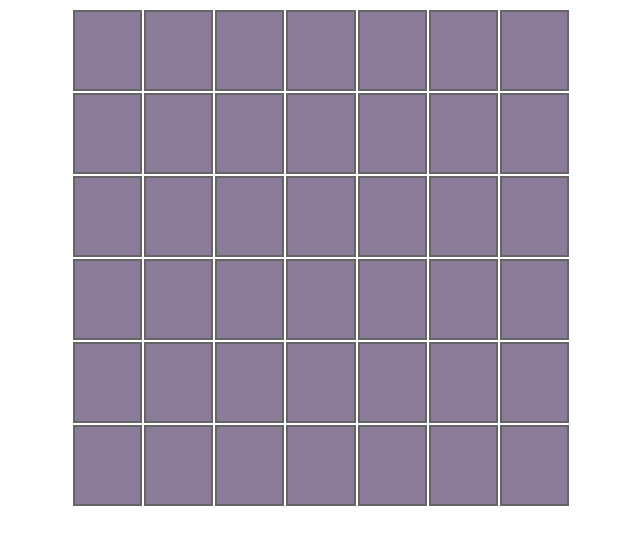
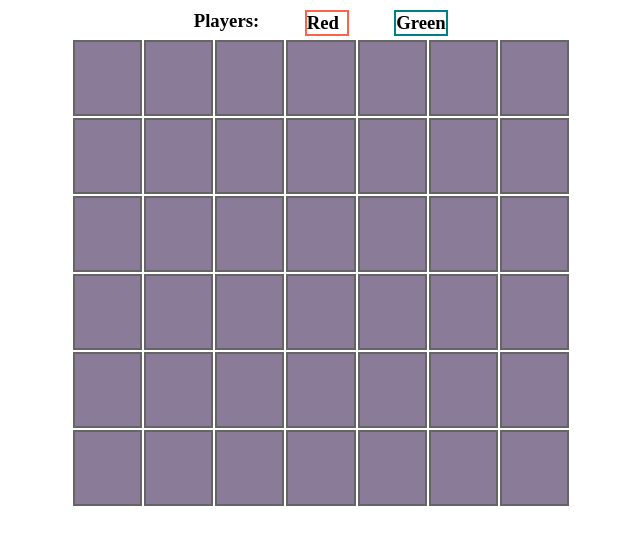
Before and after one commit to sulerita/connect_four_game, a plain HTML site: page index.html in a window 1280 px wide. Shown: the whole page, without its empty margins (319-959 px from the left). Drawn offline with Linux system fonts and the light colour scheme.

Commit message:
Basic Logic

```diff
--- a/css/style.css
+++ b/css/style.css
@@ -1,5 +1,6 @@
 .container{
     display: flex;
+    flex-direction: column;
     margin: auto;
     width: 500px;
     height: 500px;
@@ -11,3 +12,23 @@
    background-color: rgb(62, 37, 85);
    opacity:0.6;
 }
+#red{
+    display: block;
+    border: 2px solid tomato;
+    height: auto;
+    width:40px;
+}
+#green{
+    display: block;
+    border: 2px solid teal;
+    height:auto;
+    width:50px;
+
+}
+#players{
+    display:flex;
+    flex-direction: row;
+    margin:auto;
+    justify-content: space-around;
+    width:300px;
+}
--- a/index.html
+++ b/index.html
@@ -10,60 +10,64 @@
 </head>
 <body>
     <div class="container">
+        <h3 id="players"> Players:
+            <span id="red">Red</span>
+            <span id="green">Green</span>
+        </h3>
     <table>
         <tr id="row1">
-            <td class="box col1" id="col11" onmouseout="leaveCol('col1')" onmouseover="selCol('col1')"></td>
-            <td class="box col2" id="col21" onmouseout="leaveCol('col2')" onmouseover="selCol('col2')"></td>
-            <td class="box col3" id="col31" onmouseout="leaveCol('col3')" onmouseover="selCol('col3')"></td>
-            <td class="box col4" id="col41" onmouseout="leaveCol('col4')" onmouseover="selCol('col4')"></td>
-            <td class="box col5" id="col51" onmouseout="leaveCol('col5')" onmouseover="selCol('col5')"></td>
-            <td class="box col6" id="col61" onmouseout="leaveCol('col6')" onmouseover="selCol('col6')"></td>
-            <td class="box col7" id="col71" onmouseout="leaveCol('col7')" onmouseover="selCol('col7')"></td>
+            <td class="box col1" id="col11" onmouseout="leaveCol('col1')" onmouseover="selCol('col1')" ondblclick="boardDblClick('col1')"></td>
+            <td class="box col2" id="col21" onmouseout="leaveCol('col2')" onmouseover="selCol('col2')" ondblclick="boardDblClick('col2')"></td>
+            <td class="box col3" id="col31" onmouseout="leaveCol('col3')" onmouseover="selCol('col3')" ondblclick="boardDblClick('col3')"></td>
+            <td class="box col4" id="col41" onmouseout="leaveCol('col4')" onmouseover="selCol('col4')" ondblclick="boardDblClick('col4')"></td>
+            <td class="box col5" id="col51" onmouseout="leaveCol('col5')" onmouseover="selCol('col5')" ondblclick="boardDblClick('col5')"></td>
+            <td class="box col6" id="col61" onmouseout="leaveCol('col6')" onmouseover="selCol('col6')" ondblclick="boardDblClick('col6')"></td>
+            <td class="box col7" id="col71" onmouseout="leaveCol('col7')" onmouseover="selCol('col7')" ondblclick="boardDblClick('col7')"></td>
         </tr>
         <tr id ="row2">
-            <td class="box col1" id="col12" onmouseout="leaveCol('col1')" onmouseover="selCol('col1')"></td>
-            <td class="box col2" id="col22" onmouseout="leaveCol('col2')" onmouseover="selCol('col2')"></td>
-            <td class="box col3" id="col32" onmouseout="leaveCol('col3')" onmouseover="selCol('col3')"></td>
-            <td class="box col4" id="col42" onmouseout="leaveCol('col4')" onmouseover="selCol('col4')"></td>
-            <td class="box col5" id="col52" onmouseout="leaveCol('col5')" onmouseover="selCol('col5')"></td>
-            <td class="box col6" id="col62" onmouseout="leaveCol('col6')" onmouseover="selCol('col6')"></td>
-            <td class="box col7" id="col72" onmouseout="leaveCol('col7')" onmouseover="selCol('col7')"></td>
+            <td class="box col1" id="col12" onmouseout="leaveCol('col1')" onmouseover="selCol('col1')" ondblclick="boardDblClick('col1')"></td>
+            <td class="box col2" id="col22" onmouseout="leaveCol('col2')" onmouseover="selCol('col2')" ondblclick="boardDblClick('col2')"></td>
+            <td class="box col3" id="col32" onmouseout="leaveCol('col3')" onmouseover="selCol('col3')" ondblclick="boardDblClick('col3')"></td>
+            <td class="box col4" id="col42" onmouseout="leaveCol('col4')" onmouseover="selCol('col4')" ondblclick="boardDblClick('col4')"></td>
+            <td class="box col5" id="col52" onmouseout="leaveCol('col5')" onmouseover="selCol('col5')" ondblclick="boardDblClick('col5')"></td>
+            <td class="box col6" id="col62" onmouseout="leaveCol('col6')" onmouseover="selCol('col6')" ondblclick="boardDblClick('col6')"></td>
+            <td class="box col7" id="col72" onmouseout="leaveCol('col7')" onmouseover="selCol('col7')" ondblclick="boardDblClick('col7')"></td>
         </tr>
         <tr id="row3">
-            <td class="box col1" id="col13" onmouseout="leaveCol('col1')" onmouseover="selCol('col1')"></td>
-            <td class="box col2" id="col23" onmouseout="leaveCol('col2')" onmouseover="selCol('col2')"></td>
-            <td class="box col3" id="col33" onmouseout="leaveCol('col3')" onmouseover="selCol('col3')"></td>
-            <td class="box col4" id="col43" onmouseout="leaveCol('col4')" onmouseover="selCol('col4')"></td>
-            <td class="box col5" id="col53" onmouseout="leaveCol('col5')" onmouseover="selCol('col5')"></td>
-            <td class="box col6" id="col63" onmouseout="leaveCol('col6')" onmouseover="selCol('col6')"></td>
-            <td class="box col7" id="col73" onmouseout="leaveCol('col7')" onmouseover="selCol('col7')"></td>
+            <td class="box col1" id="col13" onmouseout="leaveCol('col1')" onmouseover="selCol('col1')" ondblclick="boardDblClick('col1')"></td>
+            <td class="box col2" id="col23" onmouseout="leaveCol('col2')" onmouseover="selCol('col2')" ondblclick="boardDblClick('col2')"></td>
+            <td class="box col3" id="col33" onmouseout="leaveCol('col3')" onmouseover="selCol('col3')" ondblclick="boardDblClick('col3')"></td>
+            <td class="box col4" id="col43" onmouseout="leaveCol('col4')" onmouseover="selCol('col4')" ondblclick="boardDblClick('col4')"></td>
+            <td class="box col5" id="col53" onmouseout="leaveCol('col5')" onmouseover="selCol('col5')" ondblclick="boardDblClick('col5')"></td>
+            <td class="box col6" id="col63" onmouseout="leaveCol('col6')" onmouseover="selCol('col6')" ondblclick="boardDblClick('col6')"></td>
+            <td class="box col7" id="col73" onmouseout="leaveCol('col7')" onmouseover="selCol('col7')" ondblclick="boardDblClick('col7')"></td>
         </tr>
         <tr id="row4">
-            <td class="box col1" id="col14" onmouseout="leaveCol('col1')" onmouseover="selCol('col1')"></td>
-            <td class="box col2" id="col24" onmouseout="leaveCol('col2')" onmouseover="selCol('col2')"></td>
-            <td class="box col3" id="col34" onmouseout="leaveCol('col3')" onmouseover="selCol('col3')"></td>
-            <td class="box col4" id="col44" onmouseout="leaveCol('col4')" onmouseover="selCol('col4')"></td>
-            <td class="box col5" id="col54" onmouseout="leaveCol('col5')" onmouseover="selCol('col5')"></td>
-            <td class="box col6" id="col64" onmouseout="leaveCol('col6')" onmouseover="selCol('col6')"></td>
-            <td class="box col7" id="col74" onmouseout="leaveCol('col7')" onmouseover="selCol('col7')"></td>
+            <td class="box col1" id="col14" onmouseout="leaveCol('col1')" onmouseover="selCol('col1')" ondblclick="boardDblClick('col1')"></td>
+            <td class="box col2" id="col24" onmouseout="leaveCol('col2')" onmouseover="selCol('col2')" ondblclick="boardDblClick('col2')"></td>
+            <td class="box col3" id="col34" onmouseout="leaveCol('col3')" onmouseover="selCol('col3')" ondblclick="boardDblClick('col3')"></td>
+            <td class="box col4" id="col44" onmouseout="leaveCol('col4')" onmouseover="selCol('col4')" ondblclick="boardDblClick('col4')"></td>
+            <td class="box col5" id="col54" onmouseout="leaveCol('col5')" onmouseover="selCol('col5')" ondblclick="boardDblClick('col5')"></td>
+            <td class="box col6" id="col64" onmouseout="leaveCol('col6')" onmouseover="selCol('col6')" ondblclick="boardDblClick('col6')"></td>
+            <td class="box col7" id="col74" onmouseout="leaveCol('col7')" onmouseover="selCol('col7')" ondblclick="boardDblClick('col7')"></td>
         </tr>
         <tr id="row5">
-            <td class="box col1" id="col15" onmouseout="leaveCol('col1')" onmouseover="selCol('col1')"></td>
-            <td class="box col2" id="col25" onmouseout="leaveCol('col2')" onmouseover="selCol('col2')"></td>
-            <td class="box col3" id="col35" onmouseout="leaveCol('col3')" onmouseover="selCol('col3')"></td>
-            <td class="box col4" id="col45" onmouseout="leaveCol('col4')" onmouseover="selCol('col4')"></td>
-            <td class="box col5" id="col55" onmouseout="leaveCol('col5')" onmouseover="selCol('col5')"></td>
-            <td class="box col6" id="col65" onmouseout="leaveCol('col6')" onmouseover="selCol('col6')"></td>
-            <td class="box col7" id="col75" onmouseout="leaveCol('col7')" onmouseover="selCol('col7')"></td>
+            <td class="box col1" id="col15" onmouseout="leaveCol('col1')" onmouseover="selCol('col1')" ondblclick="boardDblClick('col1')"></td>
+            <td class="box col2" id="col25" onmouseout="leaveCol('col2')" onmouseover="selCol('col2')" ondblclick="boardDblClick('col2')"></td>
+            <td class="box col3" id="col35" onmouseout="leaveCol('col3')" onmouseover="selCol('col3')" ondblclick="boardDblClick('col3')"></td>
+            <td class="box col4" id="col45" onmouseout="leaveCol('col4')" onmouseover="selCol('col4')" ondblclick="boardDblClick('col4')"></td>
+            <td class="box col5" id="col55" onmouseout="leaveCol('col5')" onmouseover="selCol('col5')" ondblclick="boardDblClick('col5')"></td>
+            <td class="box col6" id="col65" onmouseout="leaveCol('col6')" onmouseover="selCol('col6')" ondblclick="boardDblClick('col6')"></td>
+            <td class="box col7" id="col75" onmouseout="leaveCol('col7')" onmouseover="selCol('col7')" ondblclick="boardDblClick('col7')"></td>
         </tr>
         <tr id="row6">
-            <td class="box col1" id="col16" onmouseout="leaveCol('col1')" onmouseover="selCol('col1')"></td>
-            <td class="box col2" id="col26" onmouseout="leaveCol('col2')" onmouseover="selCol('col2')"></td>
-            <td class="box col3" id="col36" onmouseout="leaveCol('col3')" onmouseover="selCol('col3')"></td>
-            <td class="box col4" id="col46" onmouseout="leaveCol('col4')" onmouseover="selCol('col4')"></td>
-            <td class="box col5" id="col56" onmouseout="leaveCol('col5')" onmouseover="selCol('col5')"></td>
-            <td class="box col6" id="col66" onmouseout="leaveCol('col6')" onmouseover="selCol('col6')"></td>
-            <td class="box col7" id="col76" onmouseout="leaveCol('col7')" onmouseover="selCol('col7')"></td>
+            <td class="box col1" id="col16" onmouseout="leaveCol('col1')" onmouseover="selCol('col1')" ondblclick="boardDblClick('col1')"></td>
+            <td class="box col2" id="col26" onmouseout="leaveCol('col2')" onmouseover="selCol('col2')" ondblclick="boardDblClick('col2')"></td>
+            <td class="box col3" id="col36" onmouseout="leaveCol('col3')" onmouseover="selCol('col3')" ondblclick="boardDblClick('col3')"></td>
+            <td class="box col4" id="col46" onmouseout="leaveCol('col4')" onmouseover="selCol('col4')" ondblclick="boardDblClick('col4')"></td>
+            <td class="box col5" id="col56" onmouseout="leaveCol('col5')" onmouseover="selCol('col5')" ondblclick="boardDblClick('col5')"></td>
+            <td class="box col6" id="col66" onmouseout="leaveCol('col6')" onmouseover="selCol('col6')" ondblclick="boardDblClick('col6')"></td>
+            <td class="box col7" id="col76" onmouseout="leaveCol('col7')" onmouseover="selCol('col7')" ondblclick="boardDblClick('col7')"></td>
         </tr>
     </table>
     </div>
--- a/js/script.js
+++ b/js/script.js
@@ -1,5 +1,5 @@
 function selCol(w){
-    console.log(w);
+    // console.log(w);
     i = document.getElementsByClassName(w);
     // console.log(i);
     for(var x=0; x < i.length; x++){
@@ -8,7 +8,7 @@ function selCol(w){
     }
 }
 function leaveCol(w){
-    console.log(w);
+    // console.log(w);
     i = document.getElementsByClassName(w);
     // console.log(i);
     for(var x=0; x < i.length; x++){
@@ -16,3 +16,68 @@ function leaveCol(w){
         i[x].style.opacity=0.6;
     }
 }
+var board = [
+    ['','','','','','',''],
+    ['','','','','','',''],
+    ['','','','','','',''],
+    ['','','','','','',''],
+    ['','','','','','',''],
+    ['','','','','','',''],
+];
+var players ={
+    'p1': 'red',
+    'p2': 'green',
+    'turn':true
+};
+function changeTurn(info){
+    document.getElementById(info.played).style.backgroundColor = "white";
+    document.getElementById(info.nextPlayer).style.backgroundColor = info.nextPlayer;
+}
+function boardDblClick(col){
+    played = '';
+    if(players.turn){
+        // alert("It is your turn GREEN!!");
+
+        turnInfo = {
+                        nextPlayer: players.p2,
+                        played: players.p1,
+                    };
+    }
+    else{
+        // alert("It is your turn RED!!");
+        turnInfo = {
+            nextPlayer: players.p1,
+            played: players.p2,
+        };
+    }
+
+    players.turn = !(players.turn);
+
+    // console.log(col);
+    var strLocate = parseInt(col[3]) - 1; //or .substr(-1,3);
+    // console.log(strLocate);
+    var colElements = document.getElementsByClassName(col);
+
+    // var column =[];
+    console.log(board);
+    for(i=colElements.length - 1; i >= 0; i--){
+
+        if(board[i][strLocate] === ''){
+            console.log(board[i][strLocate]);
+            console.log(i)
+          colElements[i].style.backgroundColor = turnInfo.played;
+          board[i][strLocate] = turnInfo.played;
+
+          changeTurn(turnInfo);
+
+          break;
+
+
+        }
+        // column.push(matrix[1][col]);
+    }
+
+    console.log(board);
+    // return column;
+
+}
```
